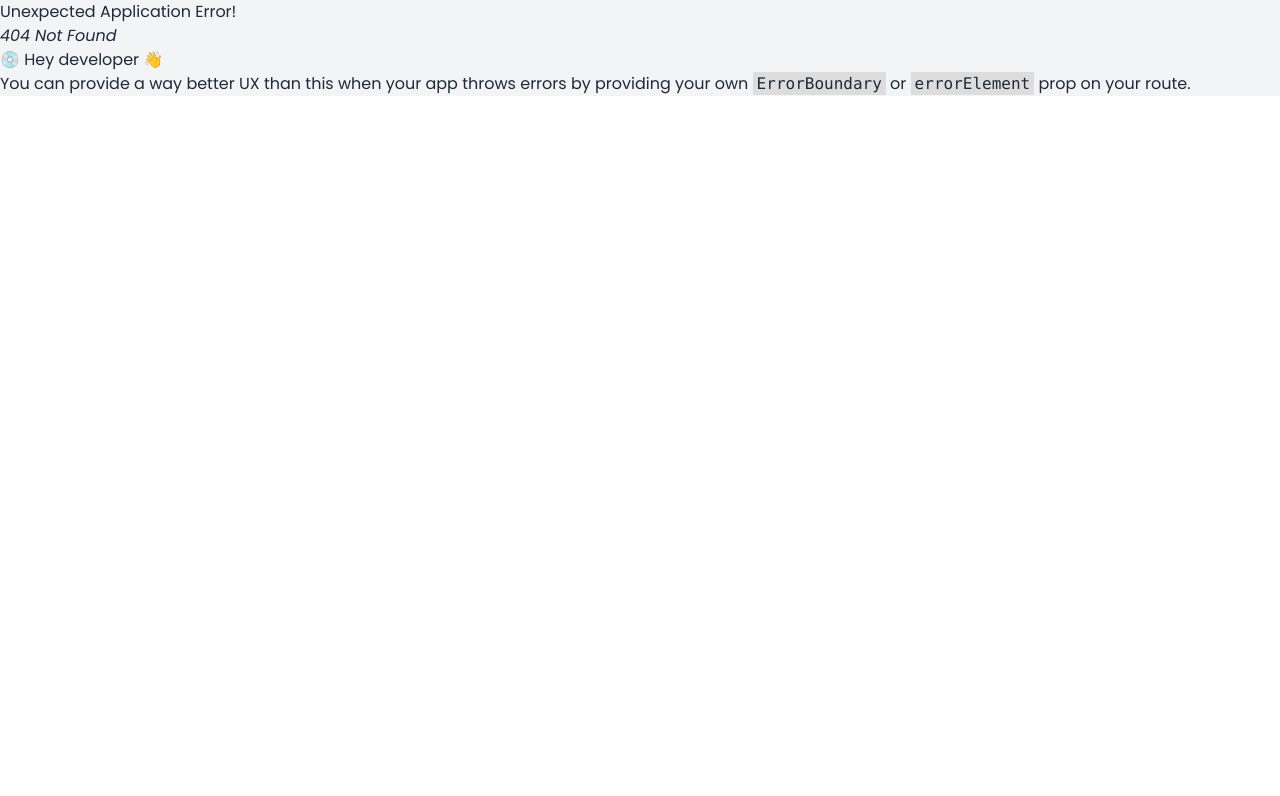
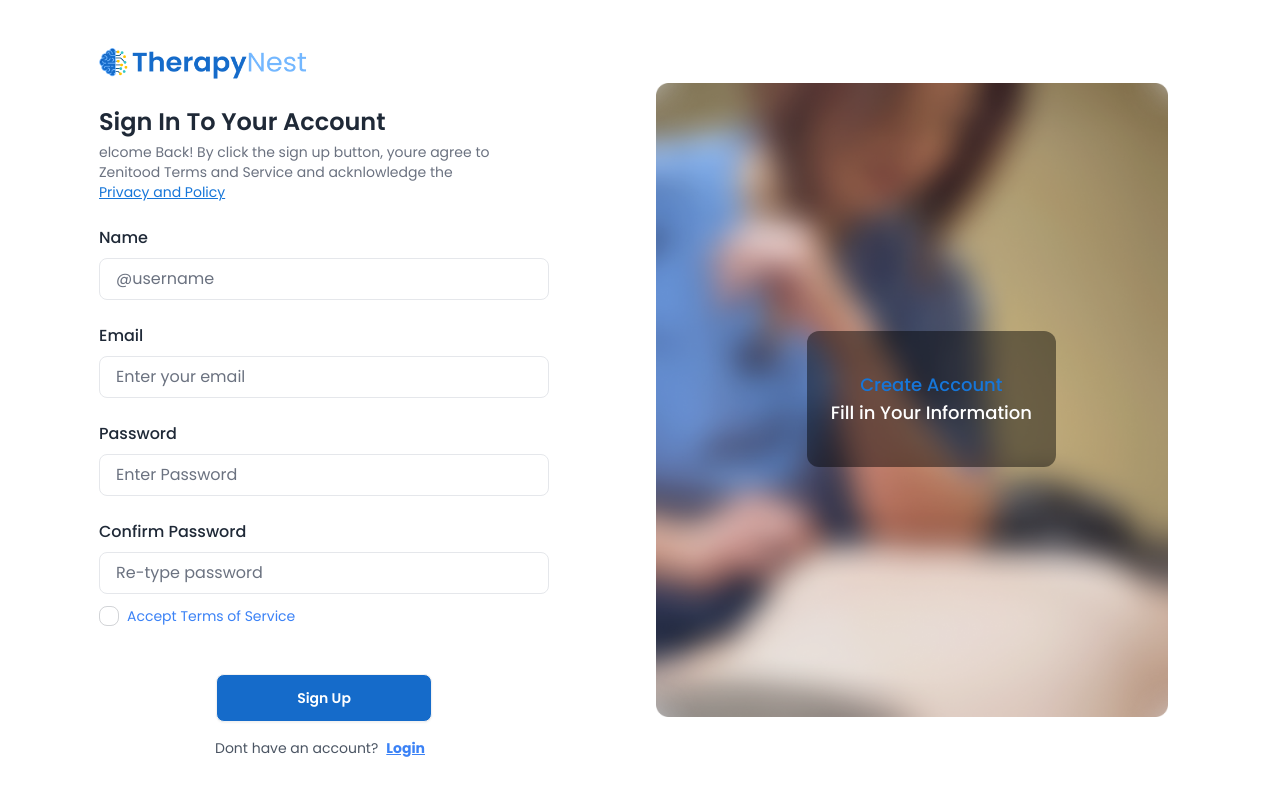
Before and after one commit to hellomaruf/TherapyNest-client, a React (Vite) app: page /signup in a window 1280 px wide. Before the commit this address had no page. Shown: the top 796 px of the page. Built offline with nearby package versions, Linux system fonts and the light colour scheme.

Commit message:
Added sign up page

```diff
--- a/src/Components/CreateAccount/Login.jsx
+++ b/src/Components/CreateAccount/Login.jsx
@@ -2,6 +2,7 @@ import logo from "../../assets/Images/logo.png";
 import facebook from "../../assets/Images/facebook.png";
 import google from "../../assets/Images/google.png";
 import loginImg from "../../assets/Images/login.png";
+import { Link } from 'react-router-dom';
 
 function Login() {
   return (
@@ -25,16 +26,16 @@ function Login() {
                 </p>
               </div>
               <div className="flex items-center justify-between">
-                <button className="btn px-12 bg-gradient-to-r from-[#e6e6e6] to-[#fff]">
+                <button className="btn px-12 bg-gradient-to-r from-[#e6e6e6] shadow-md to-[#fff]">
                   <img className="w-5" src={google} alt="" />
                   Google
                 </button>
-                <button className="btn px-10 bg-[#278dfe] text-white">
+                <button className="btn px-10 bg-[#278dfe] hover:bg-[#0b7dff] text-white">
                   <img className="w-6 " src={facebook} alt="" />
                   Facebook
                 </button>
               </div>
-              <div className="divider py-6">Or Continue with Email</div>
+              <div className="divider py-6 text-sm">Or Continue with Email</div>
               <form>
                 <div className="w-full mt-">
                   <label htmlFor="" className="font-medium">
@@ -70,7 +71,7 @@ function Login() {
                   </div>
                   <a
                     href="#"
-                    className="text-sm text-[#156bca] underline  hover:text-gray-500"
+                    className="text-sm text-[#156bca] font-semibold underline "
                   >
                     Forget Password?
                   </a>
@@ -88,12 +89,12 @@ function Login() {
                 Dont have an account?{" "}
               </span>
 
-              <a
-                href="#"
-                className="mx-2 text-sm font-bold text-blue-500 dark:text-blue-400 hover:underline"
+              <Link
+                to={'/signup'}
+                className="mx-2 underline text-sm font-semibold text-[#1676d9] hover:underline"
               >
-                Register
-              </a>
+                Create a Account
+              </Link>
             </div>
           </div>
         </div>
@@ -101,7 +102,7 @@ function Login() {
           <div className=" max-w-lg">
             <img className="" src={loginImg} alt="" />
           </div>
-          <div className=" font-medium absolute bottom-1/2 right-1/3 text-center p-6 py-10 bg-black bg-opacity-45 rounded-xl max-w-72">
+          <div className=" font-medium absolute bottom-[250px] right-1/3 text-center p-6 py-10 bg-black bg-opacity-45 rounded-xl max-w-72">
             <p className="text-white text-lg">
               <span className="text-[#1676d9]">Sign In</span> to view all the
               massage therapists
--- /dev/null
+++ b/src/Components/CreateAccount/SignUp.jsx
@@ -0,0 +1,130 @@
+import logo from "../../assets/Images/logo.png";
+import loginImg from "../../assets/Images/login.png";
+import { Link } from "react-router-dom";
+
+function SignUp() {
+  return (
+    <div>
+      <div className="bg-white ">
+        <div className="grid grid-cols-2 px-6 items-center justify-center gap-8 h-screen max-w-7xl mx-auto">
+          {/* Login Form */}
+          <div className=" col-span-1">
+            <div className="w-full  mx-auto overflow-hidden bg-white rounded-lg ">
+              <div className=" py-4 max-w-[450px] mx-auto">
+                <div className="flex  mx-auto">
+                  <img className="w-52" src={logo} alt="" />
+                </div>
+
+                <div className=" py-6">
+                  <h3 className="text-2xl  font-semibold">
+                    Sign In To Your Account
+                  </h3>
+
+                  <p className="mt-1 text-gray-500 text-sm">
+                    elcome Back! By click the sign up button, youre agree to
+                    Zenitood Terms and Service and acknlowledge the <br />{" "}
+                    <span className="text-[#1676d9] underline">
+                      Privacy and Policy
+                    </span>
+                  </p>
+                </div>
+
+                <form>
+                  <div className="w-full">
+                    <label htmlFor="" className="font-medium">
+                      Name
+                    </label>
+                    <input
+                      className="block w-full px-4 py-2 mt-2 text-gray-700 placeholder-gray-500 bg-white border rounded-lg  focus:border-blue-400 dark:focus:border-blue-300 focus:ring-opacity-40 focus:outline-none focus:ring focus:ring-blue-300"
+                      type="text"
+                      placeholder="@username"
+                      aria-label="Name"
+                    />
+                  </div>
+                  <div className="w-full mt-6">
+                    <label htmlFor="" className="font-medium">
+                      Email
+                    </label>
+                    <input
+                      className="block w-full px-4 py-2 mt-2 text-gray-700 placeholder-gray-500 bg-white border rounded-lg  focus:border-blue-400 dark:focus:border-blue-300 focus:ring-opacity-40 focus:outline-none focus:ring focus:ring-blue-300"
+                      type="email"
+                      placeholder="Enter your email"
+                      aria-label="Email Address"
+                    />
+                  </div>
+
+                  <div className="w-full mt-6">
+                    <label htmlFor="" className="font-medium">
+                      Password
+                    </label>
+
+                    <input
+                      className="block w-full px-4 py-2 mt-2 text-gray-700 placeholder-gray-500 bg-white border rounded-lg  focus:border-blue-400 dark:focus:border-blue-300 focus:ring-opacity-40 focus:outline-none focus:ring focus:ring-blue-300"
+                      type="password"
+                      placeholder="Enter Password"
+                      aria-label="Password"
+                    />
+                  </div>
+                  <div className="w-full mt-6">
+                    <label htmlFor="" className="font-medium">
+                      Confirm Password
+                    </label>
+
+                    <input
+                      className="block w-full px-4 py-2 mt-2 text-gray-700 placeholder-gray-500 bg-white border rounded-lg  focus:border-blue-400 dark:focus:border-blue-300 focus:ring-opacity-40 focus:outline-none focus:ring focus:ring-blue-300"
+                      type="password"
+                      placeholder="Re-type password"
+                      aria-label="Password"
+                    />
+                  </div>
+                  <div className="flex items-center justify-between mt-3">
+                    <div className="flex items-center gap-2">
+                      <input
+                        type="checkbox"
+                        className="checkbox checkbox-sm [--chkbg:theme(colors.blue.600)]"
+                      />
+                      <p className="text-sm text-blue-500">
+                        Accept Terms of Service
+                      </p>
+                    </div>
+                  </div>
+                  <div className="flex mt-12 items-center justify-center">
+                    <button className="bg-[#156bca] btn text-white px-20">
+                      Sign Up
+                    </button>
+                  </div>
+                </form>
+              </div>
+
+              <div className="flex items-center justify-center pb-4 text-center ">
+                <span className="text-sm text-gray-600 ">
+                  Dont have an account?{" "}
+                </span>
+
+                <Link
+                  to={"/login"}
+                  className="mx-2 underline text-sm font-bold text-blue-500 dark:text-blue-400 hover:underline"
+                >
+                  Login
+                </Link>
+              </div>
+            </div>
+          </div>
+          <div className=" col-span-1 relative">
+            <div className=" max-w-lg">
+              <img className="" src={loginImg} alt="" />
+            </div>
+            <div className=" font-medium absolute bottom-[250px] right-1/3 text-center p-6 py-10 bg-black bg-opacity-45 rounded-xl max-w-72">
+              <p className="text-white text-lg">
+                <span className="text-[#1676d9]">Create Account</span><br />
+                Fill in Your Information
+              </p>
+            </div>
+          </div>
+        </div>
+      </div>
+    </div>
+  );
+}
+
+export default SignUp;
--- a/src/Components/SideBar/Sidebar.jsx
+++ b/src/Components/SideBar/Sidebar.jsx
@@ -24,8 +24,11 @@ function Sidebar() {
   const handleShowSidebar = () => {
     setShowSidebar(!showSidebar);
   };
-   if (currentLocation === "/login") {
-    return
+  if (currentLocation === "/login") {
+    return;
+  }
+  if (currentLocation === "/signup") {
+    return;
   }
   return (
     <div>
--- a/src/Router/Router.jsx
+++ b/src/Router/Router.jsx
@@ -2,6 +2,7 @@ import { createBrowserRouter } from "react-router-dom";
 import MainLayout from "../Layouts/MainLayout";
 import Home from "../Page/Home";
 import Login from "../Components/CreateAccount/Login";
+import SignUp from "../Components/CreateAccount/SignUp";
 export const router = createBrowserRouter([
   {
     path: "/",
@@ -15,6 +16,10 @@ export const router = createBrowserRouter([
         path: "/login",
         element: <Login />,
       },
+      {
+        path: "/signup",
+        element: <SignUp />,
+      },
     ],
   },
 ]);
```
